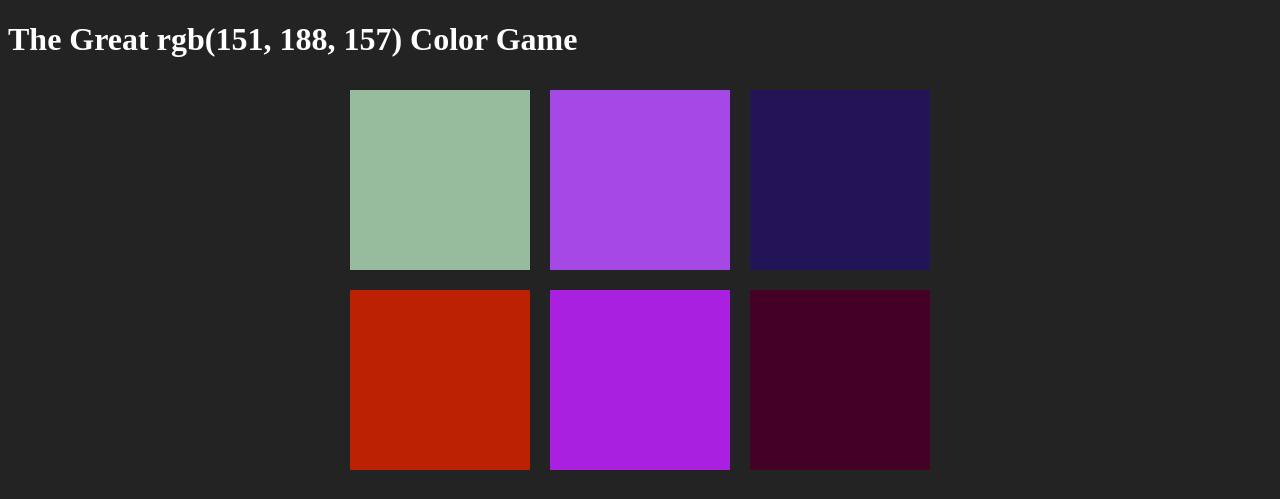
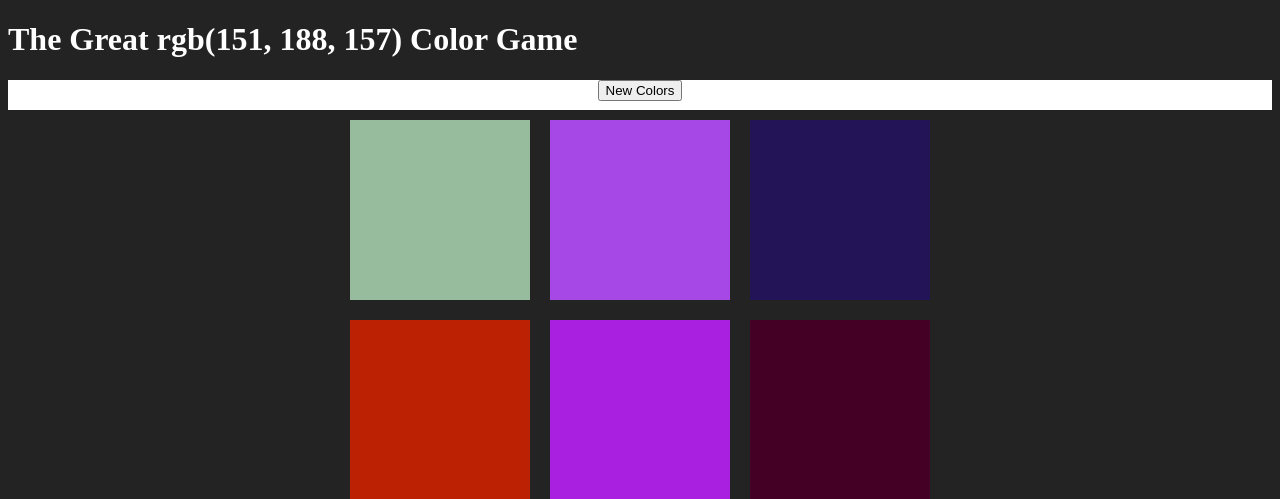
Before and after one commit to brandonkimmmm/color-game, a PHP site: page /colorGame.html in a window 1280 px wide. Shown: the top 499 px of the page. Run offline with PHP 8.4, Linux system fonts and the light colour scheme.

Commit message:
added reset button

```diff
--- a/colorGame.css
+++ b/colorGame.css
@@ -19,6 +19,9 @@ h1 {
     color: white;
 }
 
-span {
-    color: white;
+#stripe {
+    background-color: white;
+    height: 30px;
+    text-align: center;
+
 }
--- a/colorGame.html
+++ b/colorGame.html
@@ -7,7 +7,8 @@
 <body>
     <h1>The Great <span id="colorDisplay">RGB</span> Color Game</h1>
 
-    <div>
+    <div id="stripe">
+        <button id="reset">New Colors</button>
         <span id="message"></span>
     </div>
 
--- a/colorGame.js
+++ b/colorGame.js
@@ -1,12 +1,27 @@
 let colors = generateRandomColors(6);
-
 let squares = document.querySelectorAll('.square');
 let pickedColor = pickColor();
 let colorDisplay = document.getElementById('colorDisplay');
+colorDisplay.textContent = pickedColor;
 let messageDisplay = document.querySelector('#message');
 let h1 = document.querySelector('h1');
+let resetButton = document.querySelector('#reset');
 
-colorDisplay.textContent = pickedColor;
+resetButton.addEventListener('click', function(){
+    // Generate all new colors
+    colors = generateRandomColors(6);
+    // Pick a new random color from array
+    pickedColor = pickColor();
+    // Change colorDisplay to match pickedColor
+    colorDisplay.textContent = pickedColor;
+    // Change colors of squares
+    for(let i = 0; i < squares.length; i++){
+        squares[i].style.backgroundColor = colors[i];
+    }
+    // Reset header background color and reset button text
+    h1.style.backgroundColor = '#232323';
+    resetButton.textContent = 'New Colors';
+})
 
 // Assign colors to squares
 for(let i = 0; i < squares.length; i++){
@@ -19,6 +34,7 @@ for(let i = 0; i < squares.length; i++){
         // Compare color to pickedColor
         if(clickedColor === pickedColor){
             messageDisplay.textContent = 'Correct!';
+            resetButton.textContent = 'Play Again?';
             changeColors(clickedColor);
             h1.style.backgroundColor = clickedColor;
         } else {
```
